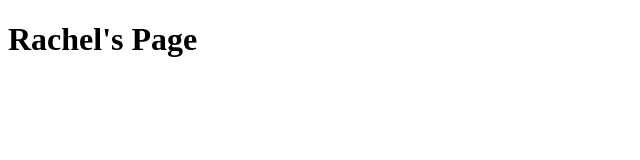
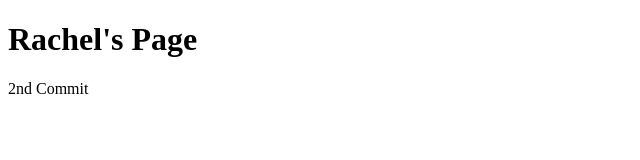
Before and after one commit to ifotn/comp2083-collab-w21, a plain HTML site: page rachel.html in a window 1280 px wide. Shown: the whole page, without its empty margins (0-640 px from the left). Drawn offline with Linux system fonts and the light colour scheme.

Commit message:
added second paragraph to rachel.html

```diff
--- a/rachel.html
+++ b/rachel.html
@@ -7,5 +7,6 @@
   </head>
   <body>
     <h1>Rachel's Page</h1>
+    <p>2nd Commit</p>
   </body>
 </html>
```
